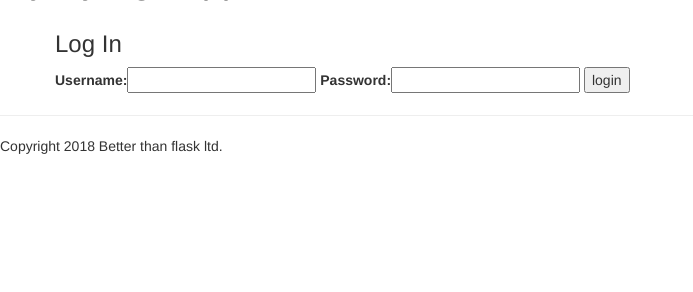
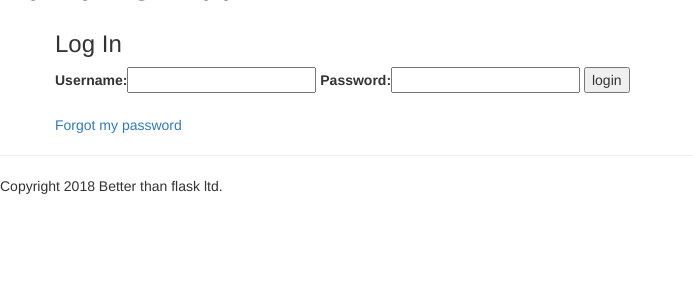
Before and after one commit to Miguelmargar/try_django, a Django app: page /accounts/login in a window 1280 px wide. Shown: the part 59-351 px from the top of the page, without its empty margins (0-693 px from the left). Run offline with Django 3.2, Linux system fonts and the light colour scheme; some libraries are stand-ins or nearby versions.

Commit message:
added password reset functionality, fixed login/ and added link to reset password

```diff
--- a/accounts/templates/accounts/login.html
+++ b/accounts/templates/accounts/login.html
@@ -12,5 +12,7 @@
     <input type="submit" value="login"/>
 
 </form>
+<br>
+<a href="{% url 'password_reset' %}">Forgot my password</a>
 
 {% endblock content %}
--- a/accounts/templates/accounts/profile.html
+++ b/accounts/templates/accounts/profile.html
@@ -2,7 +2,7 @@
 {% load bootstrap_tags %}
 {% block content %}
 
-<p>{{ user }}</p>
+<p>{{ user.username }}</p>
 <p>{{ user.email }}</p>
 
 
--- /dev/null
+++ b/accounts/urls.py
@@ -0,0 +1,21 @@
+#accounts urls.py
+#this file is linked to the urls.py file in try_django which is the main urls.py file
+
+from django.conf.urls import url
+from accounts.views import login, register, logout, profile
+from django.contrib.auth.views import password_reset, password_reset_done, password_reset_confirm, password_reset_complete
+from django.core.urlresolvers import reverse_lazy
+
+urlpatterns = [
+    url(r'^login', login, name="login"),#no $ for the password reset redirect function to work properly
+    url(r'^register$', register, name="register"),
+    url(r'^logout$', logout, name="logout"),
+    url(r'^profile$', profile, name="profile"),
+    #all the below urls are for password reset functionality
+    url(r'^password-reset/$', password_reset,
+        {'post_reset_redirect': reverse_lazy('password_reset_done')}, name='password_reset'),
+    url(r'^password-reset/done/$', password_reset_done, name='password_reset_done'),
+    url(r'^password-reset/(?P<uidb64>[0-9A-Za-z]+)-(?P<token>.+)/$', password_reset_confirm,
+        {'post_reset_redirect': reverse_lazy('password_reset_complete')}, name='password_reset_confirm'),
+    url(r'^password-reset/complete/$', password_reset_complete, name='password_reset_complete'),
+]
--- a/home/templates/home/base.html
+++ b/home/templates/home/base.html
@@ -30,7 +30,7 @@
                 <ul class="nav navbar-nav navbar-right">
                     {% if user.is_authenticated %}
                     <li><a href="{% url 'logout' %}"><i class="fa fa-sign-out"></i> Logout</a></li>
-                    <li><a href="{% url 'profile' %}"><i class="fa fa-sign-out"></i> Profile</a></li>
+                    <li><a href="{% url 'profile' %}"><i class="fa fa-user-plus"></i> Profile</a></li>
                     {% else %}
                     <li><a href="{% url 'register' %}"><i class="fa fa-user-plus"></i> Register</a></li>
                     <li><a href="{% url 'login' %}"><i class="fa fa-sign-in"></i> Login</a></li>
--- a/trydjango/settings.py
+++ b/trydjango/settings.py
@@ -38,6 +38,7 @@ INSTALLED_APPS = [
     'django.contrib.messages',
     'django.contrib.staticfiles',
     'django_forms_bootstrap',
+    #the below are apps created by me
     'home',
     'accounts',
 ]
@@ -121,3 +122,7 @@ USE_TZ = True
 # https://docs.djangoproject.com/en/1.11/howto/static-files/
 
 STATIC_URL = '/static/'
+
+#the below is for a test email server
+EMAIL_BACKEND = 'django.core.mail.backends.console.EmailBackend'
+SYSTEM_EMAIL = 'support@trydjango.com' # this is a fake email as we are just trying it out, this would be the email address that the user gets his email from us.
--- a/trydjango/urls.py
+++ b/trydjango/urls.py
@@ -13,16 +13,15 @@ Including another URLconf
     1. Import the include() function: from django.conf.urls import url, include
     2. Add a URL to urlpatterns:  url(r'^blog/', include('blog.urls'))
 """
-from django.conf.urls import url
+#try_django urls.py
+from django.conf.urls import url, include
 from django.contrib import admin
 from home.views import get_index
-from accounts.views import login, register, logout, profile
+from accounts import urls as accounts_urls
+
 
 urlpatterns = [
     url(r'^admin/', admin.site.urls),
     url(r'^$', get_index),
-    url(r'^accounts/login$', login, name="login"),
-    url(r'^accounts/register$', register, name="register"),
-    url(r'^accounts/logout$', logout, name="logout"),
-    url(r'^accounts/profile$', profile, name="profile")
+    url(r'^accounts/', include(accounts_urls)) #the latter links to urls.py in the accounts app.
 ]
```
Also changed, not shown: templates/registration/password_reset_form.html (added, +15 -0 lines), db.sqlite3.
